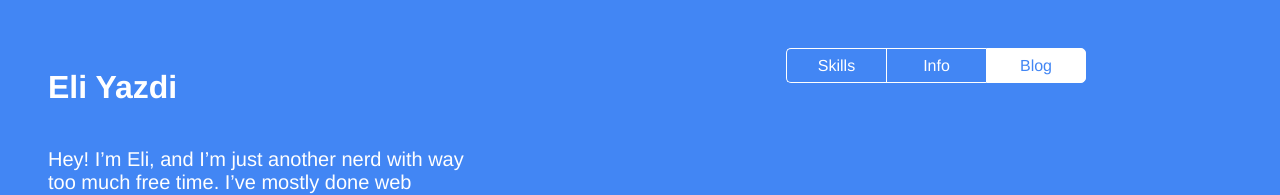
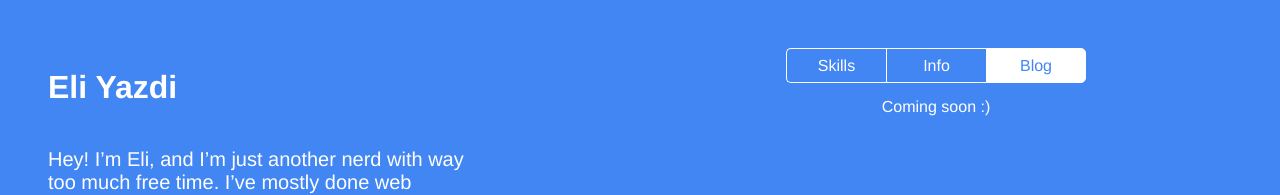
Before and after one commit to eliyazdi/eliyazdi.github.io, an Angular app: page / in a window 1280 px wide. Both pictures are taken after a click on the button "Blog". Shown: the top 195 px of the page. Built offline with nearby package versions, Linux system fonts and the light colour scheme.

Commit message:
fixed blog

```diff
--- a/src/app/skills/skills.component.html
+++ b/src/app/skills/skills.component.html
@@ -60,4 +60,7 @@
       </li>
     </ul>
   </div>
+  <div *ngIf="this.currentTab == 3">
+    Coming soon :)
+  </div>
 </div>
```
Also changed, not shown: 6 other files (tests, documents, lock files or other folders).
